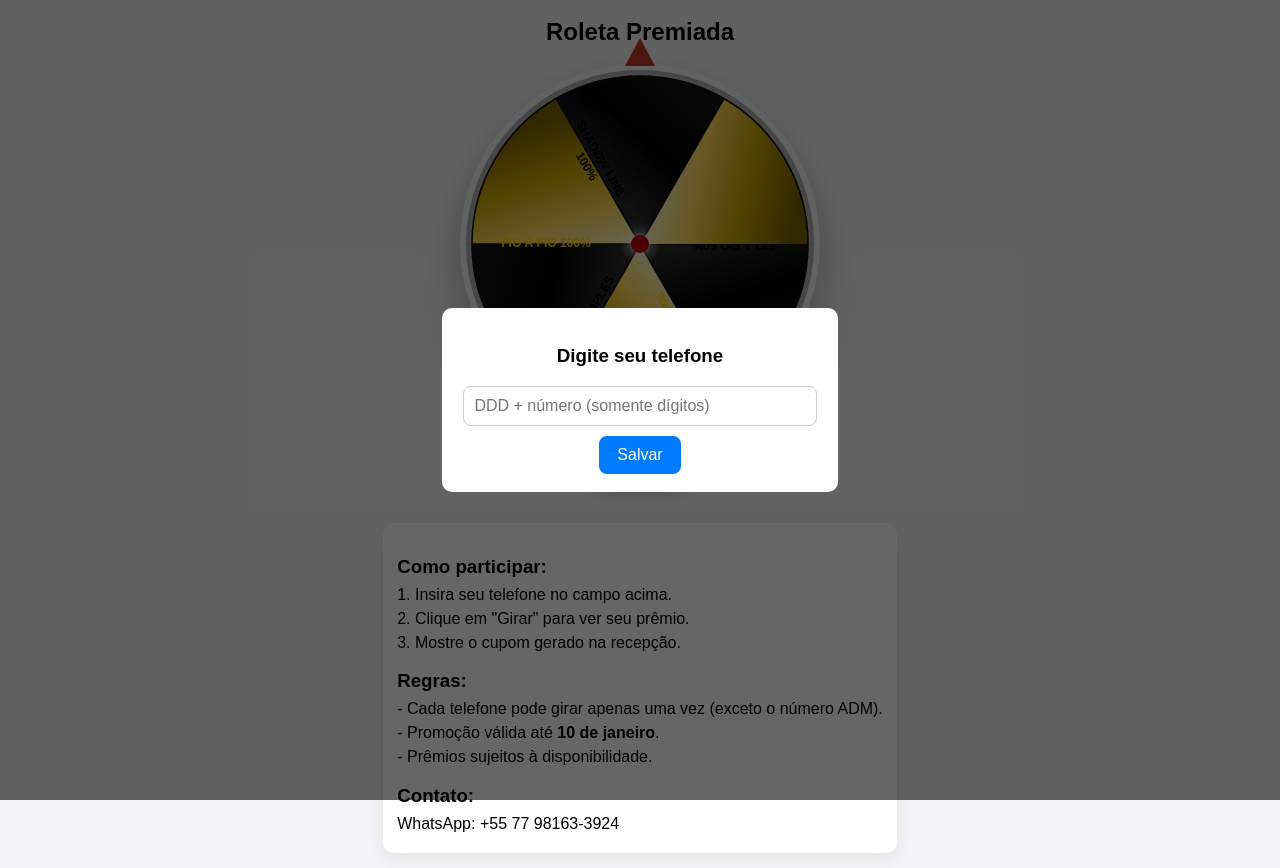
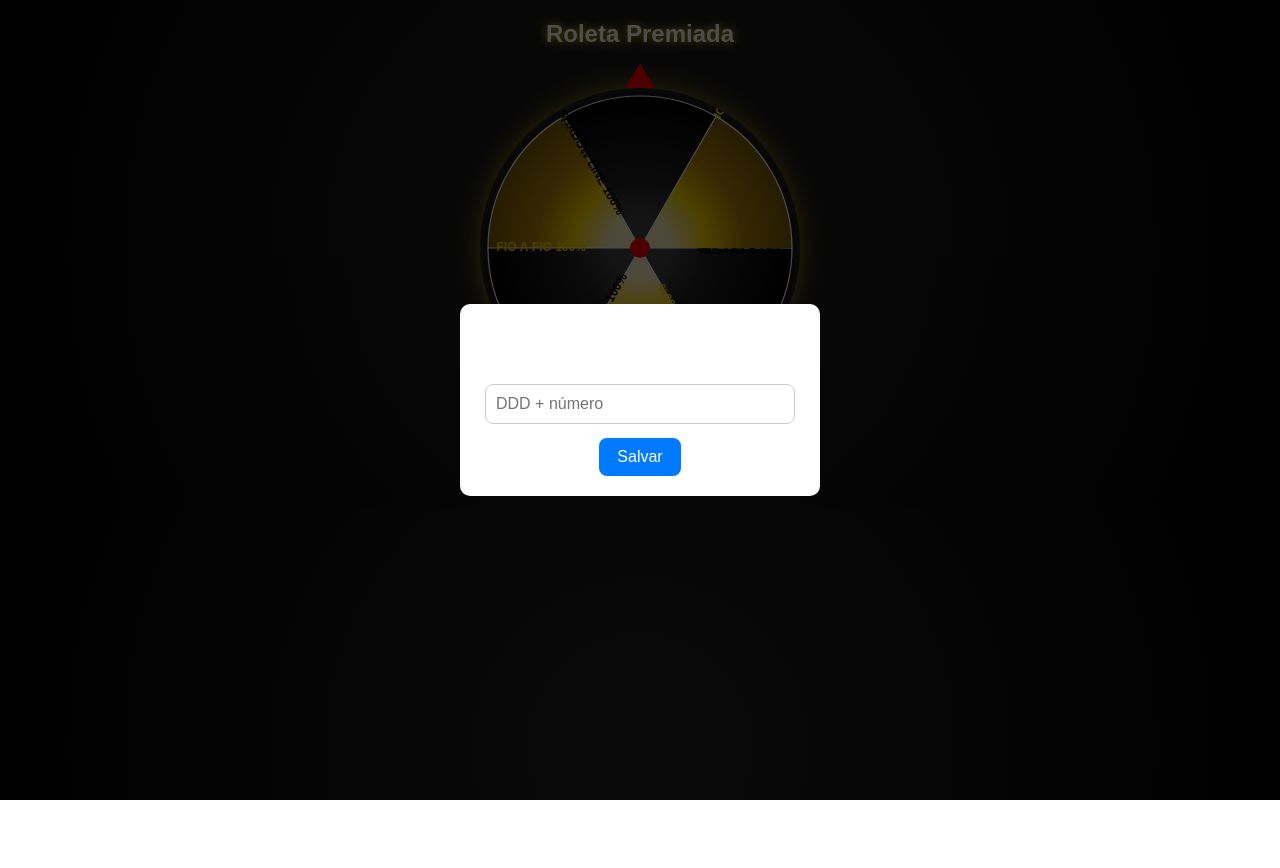
Before and after one commit to DAnbezsan/roleta-6, a plain HTML site: page index.html in a window 1280 px wide. Both pictures are taken after a click on the button "Girar". After the commit the page ends 800 px from the top, so only its background shows below. Drawn offline with Linux system fonts and the light colour scheme.

Commit message:
Update index.html

```diff
--- a/index.html
+++ b/index.html
@@ -1,57 +1,132 @@
 <!DOCTYPE html>
 <html lang="pt-BR">
 <head>
-<meta charset="UTF-8" />
+<meta charset="UTF-8">
 <title>Roleta Premiada</title>
-<meta name="viewport" content="width=device-width,initial-scale=1" />
+<meta name="viewport" content="width=device-width, initial-scale=1.0">
 <script src="https://cdnjs.cloudflare.com/ajax/libs/qrcodejs/1.0.0/qrcode.min.js"></script>
 <style>
-  :root{
-    --gold-dark:#C6A700;
-    --gold-light:#FFD95A;
-    --gold-highlight:#FFF3B0;
-    --black-dark:#000000;
-    --black-mid:#111111;
+  body {
+    font-family: Arial, sans-serif;
+    background: radial-gradient(circle, #222 0%, #000 100%);
+    margin: 0;
+    padding: 0;
+    display: flex;
+    flex-direction: column;
+    align-items: center;
+    color: #fff;
   }
-  body{font-family:Arial,Helvetica,sans-serif;background:#f4f4f7;margin:0;padding:0;display:flex;flex-direction:column;align-items:center}
-  h2{margin:18px 0;user-select:none}
-  .wheel-container{position:relative;display:inline-block}
-  canvas{border-radius:50%;box-shadow:0 18px 40px rgba(0,0,0,0.25); display:block}
-  .arrow{position:absolute;top:-26px;left:50%;transform:translateX(-50%);width:0;height:0;border-left:15px solid transparent;border-right:15px solid transparent;border-bottom:28px solid #c0392b}
-  #spinBtn{margin:18px;padding:12px 26px;font-size:18px;border:none;border-radius:10px;background:#2ecc71;color:#fff;cursor:pointer;box-shadow:0 6px 14px rgba(0,0,0,0.18)}
-  #spinBtn:disabled{background:#999;cursor:not-allowed}
-  .modal{display:none;position:fixed;top:0;left:0;width:100%;height:100%;background:rgba(0,0,0,0.6);align-items:center;justify-content:center}
-  .modal-content{background:#fff;padding:18px;border-radius:10px;text-align:center;width:88%;max-width:360px}
-  input{padding:10px;width:92%;margin-bottom:10px;border:1px solid #ccc;border-radius:8px;font-size:16px}
-  button{padding:10px 18px;border:none;border-radius:8px;background:#007bff;color:#fff;font-size:16px;cursor:pointer}
-  .close-btn{margin-top:12px;background:#111;color:#fff}
-  .info-section{max-width:680px;text-align:left;margin:18px;padding:14px;background:#fff;border-radius:10px;box-shadow:0 8px 18px rgba(0,0,0,0.06)}
-  .info-section h3{margin-bottom:8px}
-  .info-section p{margin:6px 0}
-  @media (max-width:420px){ canvas{width:320px;height:320px} }
+  h2 {
+    margin-top: 20px;
+    text-shadow: 0 0 10px gold;
+  }
+  .wheel-container {
+    position: relative;
+    display: inline-block;
+    margin-top: 20px;
+  }
+  canvas {
+    background: #111;
+    border-radius: 50%;
+    box-shadow: 0 0 25px rgba(255, 215, 0, 0.5), inset 0 0 20px rgba(255, 255, 255, 0.1);
+  }
+  .arrow {
+    position: absolute;
+    top: -25px;
+    left: 50%;
+    transform: translateX(-50%);
+    width: 0;
+    height: 0;
+    border-left: 15px solid transparent;
+    border-right: 15px solid transparent;
+    border-bottom: 25px solid red;
+  }
+  #spinBtn {
+    margin: 20px;
+    padding: 12px 24px;
+    font-size: 18px;
+    border: none;
+    border-radius: 8px;
+    background: linear-gradient(45deg, gold, #b8860b);
+    color: #000;
+    font-weight: bold;
+    cursor: pointer;
+    box-shadow: 0 0 15px rgba(255,215,0,0.5);
+    transition: 0.3s;
+  }
+  #spinBtn:hover {
+    transform: scale(1.05);
+    box-shadow: 0 0 25px rgba(255,215,0,0.8);
+  }
+  #spinBtn:disabled {
+    background: #888;
+    cursor: not-allowed;
+  }
+  .modal {
+    display: none;
+    position: fixed;
+    top: 0;
+    left: 0;
+    width: 100%;
+    height: 100%;
+    background: rgba(0,0,0,0.7);
+    align-items: center;
+    justify-content: center;
+  }
+  .modal-content {
+    background: #fff;
+    padding: 20px;
+    border-radius: 10px;
+    text-align: center;
+    width: 85%;
+    max-width: 320px;
+  }
+  input {
+    padding: 10px;
+    width: 90%;
+    margin-bottom: 10px;
+    border: 1px solid #ccc;
+    border-radius: 8px;
+    font-size: 16px;
+  }
+  button {
+    padding: 10px 18px;
+    border: none;
+    border-radius: 8px;
+    background: #007bff;
+    color: #fff;
+    font-size: 16px;
+    cursor: pointer;
+    margin-top: 4px;
+  }
+  .close-btn {
+    margin-top: 12px;
+    background: #000;
+    color: #fff;
+  }
 </style>
 </head>
 <body>
 <h2>Roleta Premiada</h2>
 
 <div class="wheel-container">
-  <canvas id="wheel" width="360" height="360" aria-label="Roleta premiada"></canvas>
-  <div class="arrow" aria-hidden="true"></div>
+  <canvas id="wheel" width="320" height="320"></canvas>
+  <div class="arrow"></div>
 </div>
 
 <button id="spinBtn">Girar</button>
 
 <!-- Modal telefone -->
-<div id="phoneModal" class="modal" aria-hidden="true">
+<div id="phoneModal" class="modal">
   <div class="modal-content">
     <h3>Digite seu telefone</h3>
-    <input id="phoneInput" placeholder="DDD + número (somente dígitos)" maxlength="13" />
+    <input id="phoneInput" placeholder="DDD + número" maxlength="13" />
     <button id="savePhoneBtn">Salvar</button>
   </div>
 </div>
 
 <!-- Modal resultado -->
-<div id="resultModal" class="modal" aria-hidden="true">
+<div id="resultModal" class="modal">
   <div class="modal-content">
     <h2 id="resultTitle" style="margin:6px 0;font-size:20px;color:#000"></h2>
     <div id="qrcode" style="margin:10px auto;width:120px;height:120px;"></div>
@@ -59,321 +134,172 @@
   </div>
 </div>
 
-<section class="info-section">
-  <h3>Como participar:</h3>
-  <p>1. Insira seu telefone no campo acima.</p>
-  <p>2. Clique em "Girar" para ver seu prêmio.</p>
-  <p>3. Mostre o cupom gerado na recepção.</p>
-
-  <h3>Regras:</h3>
-  <p>- Cada telefone pode girar apenas uma vez (exceto o número ADM).</p>
-  <p>- Promoção válida até <strong>10 de janeiro</strong>.</p>
-  <p>- Prêmios sujeitos à disponibilidade.</p>
-
-  <h3>Contato:</h3>
-  <p>WhatsApp: +55 77 98163-3924</p>
-</section>
-
 <script>
-/* ---------------- CONFIGURAÇÃO (não mexer) ---------------- */
-const ADMIN_PHONE = "77998652620";            // número liberado para testes (ADM)
-const ADMIN_TAG = "ADM";                      // texto a enviar para planilha quando for ADM
-const WHATSAPP_TARGET = "77981633924";        // número que recebe mensagem WhatsApp
-const GOOGLE_SCRIPT_URL = "https://script.google.com/macros/s/AKfycbxIjpHdsFx0TyHRs8YDe7fZlJ0l88SPQRklLu2QTMquIeHvvMuIr01ZRY-8GQi7yzXx/exec";
-
-/* ---------------- PRÊMIOS E SEQUÊNCIA (ordem fixa) ---------------- */
 const prizes = [
-  { label: 'DESIGN SIMPLES 50%' },
-  { label: 'FIO A FIO 50%' },
-  { label: 'SHADOW LINE 50%' },
-  { label: 'DESIGN SIMPLES 100%' },
-  { label: 'FIO A FIO 100%' },
-  { label: 'SHADOW LINE 100%' }
+  {label:'DESIGN SIMPLES 50%', color:'#000000'},
+  {label:'FIO A FIO 50%', color:'#000000'},
+  {label:'SHADOW LINE 50%', color:'#FFD700'},
+  {label:'DESIGN SIMPLES 100%', color:'#FFD700'},
+  {label:'FIO A FIO 100%', color:'#000000'},
+  {label:'SHADOW LINE 100%', color:'#FFD700'}
 ];
 
-const prizesSequence = [
-'DESIGN SIMPLES 50%','DESIGN SIMPLES 50%','DESIGN SIMPLES 50%','DESIGN SIMPLES 50%','DESIGN SIMPLES 50%',
-'FIO A FIO 50%','FIO A FIO 50%','FIO A FIO 50%',
-'DESIGN SIMPLES 50%','DESIGN SIMPLES 50%','DESIGN SIMPLES 50%','DESIGN SIMPLES 50%','DESIGN SIMPLES 50%',
-'SHADOW LINE 50%','SHADOW LINE 50%',
-'DESIGN SIMPLES 50%','DESIGN SIMPLES 50%','DESIGN SIMPLES 50%','DESIGN SIMPLES 50%','DESIGN SIMPLES 50%',
-'FIO A FIO 50%','FIO A FIO 50%','FIO A FIO 50%',
-'DESIGN SIMPLES 50%','DESIGN SIMPLES 50%','DESIGN SIMPLES 50%',
-'FIO A FIO 50%','FIO A FIO 50%',
-'SHADOW LINE 100%',
-'DESIGN SIMPLES 100%','DESIGN SIMPLES 100%',
-'DESIGN SIMPLES 50%','DESIGN SIMPLES 50%',
-'SHADOW LINE 50%','SHADOW LINE 50%',
-'FIO A FIO 100%',
-'FIO A FIO 50%','FIO A FIO 50%',
-'DESIGN SIMPLES 100%','DESIGN SIMPLES 100%','DESIGN SIMPLES 100%',
-'SHADOW LINE 50%',
-'DESIGN SIMPLES 100%','DESIGN SIMPLES 100%',
-'FIO A FIO 100%'
-];
-
-/* ---------------- Canvas e visual (garante alternância perfeita) ---------------- */
 const canvas = document.getElementById('wheel');
 const ctx = canvas.getContext('2d');
-const cx = canvas.width/2, cy = canvas.height/2, r = Math.min(cx, cy) - 12;
+const cx = canvas.width / 2, cy = canvas.height / 2, r = Math.min(cx, cy) - 8;
 
-function goldGradient(startAngle, endAngle){
-  const g = ctx.createLinearGradient(
-    r * Math.cos(startAngle) * 0.2,
-    r * Math.sin(startAngle) * 0.2,
-    r * Math.cos(endAngle) * 0.9,
-    r * Math.sin(endAngle) * 0.9
-  );
-  g.addColorStop(0, '#FFF3B0');
-  g.addColorStop(0.25, '#FFD95A');
-  g.addColorStop(0.6, '#C6A700');
-  g.addColorStop(1, '#7a6200');
-  return g;
-}
-function blackGradient(startAngle, endAngle){
-  const g = ctx.createLinearGradient(
-    r * Math.cos(startAngle) * 0.2,
-    r * Math.sin(startAngle) * 0.2,
-    r * Math.cos(endAngle) * 0.9,
-    r * Math.sin(endAngle) * 0.9
-  );
-  g.addColorStop(0, '#2c2c2c');
-  g.addColorStop(0.5, '#000000');
-  g.addColorStop(1, '#111111');
-  return g;
-}
-
-function drawWheel(rotation = 0){
-  const c = prizes.length, a = 2 * Math.PI / c;
-  ctx.clearRect(0,0,canvas.width,canvas.height);
+function drawWheel(rotation = 0) {
+  const c = prizes.length;
+  const a = 2 * Math.PI / c;
+  ctx.clearRect(0, 0, canvas.width, canvas.height);
   ctx.save();
   ctx.translate(cx, cy);
   ctx.rotate(rotation);
 
-  // shiny rim
-  ctx.beginPath();
-  ctx.arc(0,0,r+6,0,2*Math.PI);
-  const rimGrad = ctx.createRadialGradient(0,0,r*0.6,0,0,r+6);
-  rimGrad.addColorStop(0,'rgba(255,255,255,0.12)');
-  rimGrad.addColorStop(0.6,'rgba(0,0,0,0.08)');
-  rimGrad.addColorStop(1,'rgba(0,0,0,0.3)');
-  ctx.fillStyle = rimGrad;
-  ctx.fill();
+  for (let i = 0; i < c; i++) {
+    const s = i * a;
+    const e = s + a;
+    ctx.beginPath();
+    ctx.moveTo(0, 0);
+    ctx.arc(0, 0, r, s, e);
 
-  for(let i=0;i<c;i++){
-    const s = i*a, e = s+a;
-    ctx.beginPath();
-    ctx.moveTo(0,0);
-    ctx.arc(0,0,r,s,e);
+    const isGold = (i % 2 === 1);
+    let grad;
 
-    // FORCE alternation by index so no two same-color neighbors
-    const isGold = (i % 2 === 1); // sectors 1,3,5 => gold (you can invert if desired)
-    ctx.fillStyle = isGold ? goldGradient(s, e) : blackGradient(s, e);
+    if (isGold) {
+      grad = ctx.createRadialGradient(0, 0, r * 0.2, 0, 0, r);
+      grad.addColorStop(0, "#FFF5C3");
+      grad.addColorStop(0.3, "#FFD700");
+      grad.addColorStop(0.6, "#B8860B");
+      grad.addColorStop(1, "#7B5E00");
+    } else {
+      grad = ctx.createRadialGradient(0, 0, r * 0.2, 0, 0, r);
+      grad.addColorStop(0, "#444");
+      grad.addColorStop(0.3, "#222");
+      grad.addColorStop(1, "#000");
+    }
+
+    ctx.fillStyle = grad;
     ctx.fill();
-
-    // metallic divider
-    ctx.strokeStyle = '#0d0d0d';
-    ctx.lineWidth = 1.6;
+    ctx.strokeStyle = "#fff";
+    ctx.lineWidth = 1.2;
     ctx.stroke();
 
-    // text placement (centralized)
     ctx.save();
-    const mid = s + a/2;
+    const mid = s + a / 2;
     ctx.rotate(mid);
-    ctx.translate(0, -r*0.56);
-    ctx.rotate(Math.PI/2);
+    ctx.translate(0, -r * 0.65);
+    ctx.rotate(Math.PI / 2);
     ctx.font = "bold 12px Arial";
     ctx.textAlign = "center";
     ctx.textBaseline = "middle";
-    ctx.fillStyle = isGold ? '#000' : '#FFD700'; // black text on gold, gold text on black
-    drawWrappedText(ctx, prizes[i].label, 0, 0, 110);
+    ctx.fillStyle = isGold ? "#000000" : "#FFD700";
+    ctx.fillText(prizes[i].label, 0, 0);
     ctx.restore();
   }
 
-  // center hub shine
   ctx.beginPath();
-  ctx.arc(0,0,r*0.12,0,2*Math.PI);
-  const grad = ctx.createRadialGradient(0,0,2,0,0,r*0.12);
-  grad.addColorStop(0,'#fff');
-  grad.addColorStop(0.6,'rgba(255,255,255,0.2)');
-  grad.addColorStop(1,'rgba(255,255,255,0)');
-  ctx.fillStyle = grad;
-  ctx.fill();
-
-  ctx.beginPath();
-  ctx.arc(0,0,9,0,2*Math.PI);
-  ctx.fillStyle = '#b80000';
+  ctx.arc(0, 0, 10, 0, 2 * Math.PI);
+  ctx.fillStyle = "red";
   ctx.fill();
 
   ctx.restore();
 }
-function drawWrappedText(context, text, x, y, maxWidth){
-  if(context.measureText(text).width <= maxWidth){
-    context.fillText(text, x, y);
-    return;
-  }
-  const parts = text.split(' ');
-  let line = '', lines = [];
-  for(let n=0;n<parts.length;n++){
-    const testLine = line + (line ? ' ' : '') + parts[n];
-    if(context.measureText(testLine).width > maxWidth && line){
-      lines.push(line);
-      line = parts[n];
-    } else {
-      line = testLine;
-    }
-  }
-  if(line) lines.push(line);
-  const offset = (lines.length - 1) * -8;
-  for(let i=0;i<lines.length;i++){
-    context.fillText(lines[i], x, y + offset + i*16);
-  }
-}
-
 drawWheel();
 
-/* ---------------- LÓGICA DE GIRO E BLOQUEIOS ---------------- */
 let spinning = false;
-let currentIndex = parseInt(localStorage.getItem('currentIndex')||'0');
-let usedPhones = JSON.parse(localStorage.getItem('usedPhones')||'[]');
-let hasSpun = localStorage.getItem('hasSpun') === 'true';
+let hasSpun = localStorage.getItem("wheelHasSpun") === "true";
+let usedPhones = JSON.parse(localStorage.getItem("usedPhones") || "[]");
+let currentRotation = 0;
 
-function checkEnd(){
-  if(currentIndex >= prizesSequence.length){
-    document.getElementById('spinBtn').disabled = true;
-    alert('🏁 Todos os prêmios já foram sorteados — aguarde o reset.');
-    return true;
-  }
-  return false;
-}
-checkEnd();
+document.getElementById('spinBtn').addEventListener('click', () => {
+  if (spinning) return;
+  const phone = localStorage.getItem('wheelPhone');
 
-document.getElementById('spinBtn').addEventListener('click', ()=>{
-  if(spinning) return;
-  if(checkEnd()) return;
-
-  const phone = localStorage.getItem('wheelPhone');
-  if(!phone){
-    document.getElementById('phoneModal').style.display='flex';
+  // liberação do ADM
+  if (hasSpun && phone !== "77998652620") {
+    alert('Você já participou desta promoção neste dispositivo.');
     return;
   }
 
-  // ADMIN bypass: your phone can spin unlimited
-  if (hasSpun && phone !== ADMIN_PHONE) {
-    alert('Você já participou desta promoção neste dispositivo.');
+  if (!phone) {
+    document.getElementById('phoneModal').style.display = 'flex';
     return;
   }
-  if (phone !== ADMIN_PHONE && usedPhones.includes(phone)) {
+  if (usedPhones.includes(phone) && phone !== "77998652620") {
     alert('Este número já participou da promoção.');
     return;
   }
 
   spinning = true;
-  const targetLabel = prizesSequence[currentIndex];
-  const prizeIndex = prizes.findIndex(p => p.label === targetLabel);
-  const spins = 4 + Math.floor(Math.random()*3);
-  const degreesPerSector = 360 / prizes.length;
-  // offset keeps randomness within the selected sector
-  const offset = Math.random()*(degreesPerSector-6)-(degreesPerSector/2-3);
-  const totalDeg = spins*360 + 360 - (prizeIndex*degreesPerSector + degreesPerSector/2) + offset;
+  const prizeIndex = Math.floor(Math.random() * prizes.length);
+  const spins = 5;
+  const totalRotation = spins * 2 * Math.PI + (Math.PI * 3/2) - (prizeIndex * (2*Math.PI/prizes.length)) - (Math.PI/prizes.length);
   const start = performance.now();
-  const duration = 4200 + Math.random()*1200;
+  const duration = 4000;
 
-  function animate(now){
-    const t = Math.min(1,(now-start)/duration);
-    const ease = 1 - Math.pow(1-t,3);
-    const curDeg = totalDeg * ease;
-    drawWheel(curDeg * Math.PI/180);
-    if(t < 1) requestAnimationFrame(animate);
+  function animate(time) {
+    const t = Math.min(1, (time - start) / duration);
+    const ease = 1 - Math.pow(1 - t, 3);
+    currentRotation = totalRotation * ease;
+    drawWheel(currentRotation);
+    if (t < 1) requestAnimationFrame(animate);
     else {
       spinning = false;
-      // advance global index
-      currentIndex++;
-      localStorage.setItem('currentIndex', currentIndex);
-      const phoneVal = localStorage.getItem('wheelPhone') || '';
-      const isAdmin = (phoneVal === ADMIN_PHONE);
-      if(!isAdmin){
-        hasSpun = true;
-        localStorage.setItem('hasSpun','true');
-        usedPhones.push(phoneVal);
-        localStorage.setItem('usedPhones', JSON.stringify(usedPhones));
-      }
-      showResult(targetLabel, phoneVal);
-      sendToSheets(phoneVal, targetLabel, isAdmin ? ADMIN_TAG : 'NÃO');
-
-      if(currentIndex >= prizesSequence.length){
-        document.getElementById('spinBtn').disabled = true;
-        setTimeout(()=>{ alert('🏁 Todos os prêmios já foram sorteados — aguarde o reset.'); }, 600);
-      }
+      hasSpun = true;
+      localStorage.setItem("wheelHasSpun", "true");
+      if (phone !== "77998652620") usedPhones.push(phone);
+      localStorage.setItem("usedPhones", JSON.stringify(usedPhones));
+      showResult(prizes[prizeIndex].label, phone);
     }
   }
   requestAnimationFrame(animate);
 });
 
-/* ---------------- RESULTADO (modal + WhatsApp) ---------------- */
-function showResult(label, phone){
+function showResult(label, phone) {
   const modal = document.getElementById('resultModal');
   document.getElementById('resultTitle').textContent = label;
-  modal.style.display='flex';
-  document.getElementById('qrcode').innerHTML='';
+  modal.style.display = 'flex';
+  document.getElementById('qrcode').innerHTML = '';
   new QRCode(document.getElementById("qrcode"), {
     text: window.location.href,
     width: 120,
     height: 120
   });
 
-  const owner = WHATSAPP_TARGET;
-  const userPhone = phone || localStorage.getItem('wheelPhone') || 'Não informado';
-  const msg = `Olá! Acabei de ganhar ${label} na roleta premiada!\\nTelefone: ${userPhone}`;
-  setTimeout(()=>{ window.open(`https://wa.me/${owner}?text=${encodeURIComponent(msg)}`,'_blank'); }, 800);
+  // envia ao Google Sheets
+  fetch("https://script.google.com/macros/s/AKfycbxIjpHdsFx0TyHRs8YDe7fZlJ0l88SPQRklLu2QTMquIeHvvMuIr01ZRY-8GQi7yzXx/exec", {
+    method: "POST",
+    body: JSON.stringify({
+      phone: phone === "77998652620" ? "77998652620 (ADM)" : phone,
+      prize: label,
+      date: new Date().toLocaleString()
+    }),
+    headers: {"Content-Type": "application/json"}
+  }).catch(err => console.error(err));
+
+  // envia ao WhatsApp
+  const owner = "5577981633924";
+  const msg = `Olá, acabei de ganhar na roleta!\nPrêmio: ${label}\nTelefone: ${phone}`;
+  setTimeout(() => {
+    window.open(`https://wa.me/${owner}?text=${encodeURIComponent(msg)}`, "_blank");
+  }, 400);
 }
 
-/* ---------------- ENVIO PARA GOOGLE SHEETS ---------------- */
-function sendToSheets(phone, prize, adminFlag){
-  try{
-    const payload = { phone: phone || '', prize: prize, date: new Date().toISOString(), admin_test: adminFlag };
-    if(navigator.sendBeacon){
-      navigator.sendBeacon(GOOGLE_SCRIPT_URL, JSON.stringify(payload));
-    } else {
-      fetch(GOOGLE_SCRIPT_URL, { method:'POST', mode:'no-cors', headers:{'Content-Type':'application/json'}, body: JSON.stringify(payload) });
-    }
-  }catch(e){
-    console.warn('Erro ao enviar para Sheets', e);
-  }
-}
-
-/* ---------------- MODAIS E SALVAMENTO DE TELEFONE ---------------- */
-document.getElementById('closeRes').addEventListener('click', ()=> document.getElementById('resultModal').style.display='none');
-
-document.getElementById('savePhoneBtn').addEventListener('click', ()=>{
-  const raw = document.getElementById('phoneInput').value.trim().replace(/\D/g,'');
-  if(!/^\d{10,13}$/.test(raw)){ alert('Digite um telefone válido (somente dígitos, 10–13 caracteres)'); return; }
-  localStorage.setItem('wheelPhone', raw);
-  document.getElementById('phoneModal').style.display='none';
-  alert('Telefone salvo!');
+document.getElementById('closeRes').addEventListener('click', () => {
+  document.getElementById('resultModal').style.display = 'none';
 });
 
-/* ---------------- ADMIN TOUCH-LONG (abre dashboard localmente) ---------------- */
-let pressTimer;
-const titleEl = document.querySelector('h2');
-titleEl.addEventListener('touchstart', ()=> { pressTimer = setTimeout(()=>{ openAdmin(); }, 5000); });
-titleEl.addEventListener('touchend', ()=> clearTimeout(pressTimer));
-titleEl.addEventListener('mousedown', ()=> { pressTimer = setTimeout(()=>{ openAdmin(); }, 5000); });
-titleEl.addEventListener('mouseup', ()=> clearTimeout(pressTimer));
-
-function openAdmin(){
-  const pwd = prompt('Digite a senha de administrador:');
-  if(pwd === 'adm0832'){
-    window.open('dashboard.html','_blank');
-  } else {
-    alert('Senha incorreta.');
+document.getElementById('savePhoneBtn').addEventListener('click', () => {
+  const v = document.getElementById('phoneInput').value.trim();
+  if (!/^\d{10,13}$/.test(v)) {
+    alert('Digite um telefone válido com DDD');
+    return;
   }
-}
-
-/* ---------------- Inicialização ---------------- */
-(function startup(){
-  drawWheel();
-})();
+  localStorage.setItem('wheelPhone', v);
+  document.getElementById('phoneModal').style.display = 'none';
+  alert('Telefone salvo! Agora você pode girar a roleta.');
+});
 </script>
 </body>
 </html>
```
